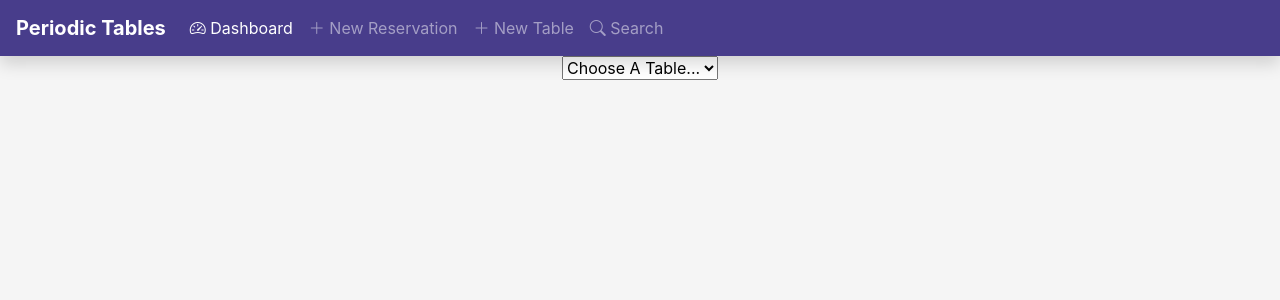
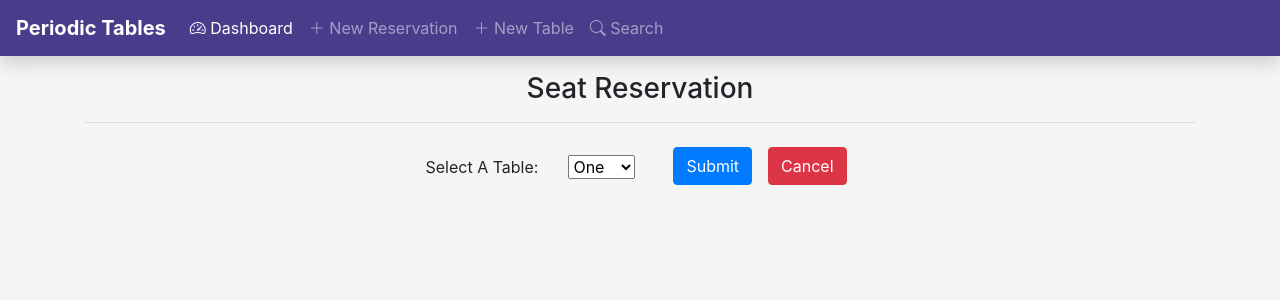
Before and after one commit to ambersweep/easy-seat, a React (Create React App) app in the folder front-end/: page /reservations/1/seat in a window 1280 px wide. Shown: the top 300 px of the page. Built offline with nearby package versions, Linux system fonts and the light colour scheme; no server answers; a web font is replaced by a local one.

Commit message:
Updated SeatTable page

```diff
--- a/front-end/src/Reservations/ReservationCard.js
+++ b/front-end/src/Reservations/ReservationCard.js
@@ -7,7 +7,6 @@ export default function ReservationCard({ reservations }) {
     people,
     reservation_id,
     reservation_time,
-    reservation_date,
     status,
     mobile_number,
   } = reservations;
--- a/front-end/src/Tables/SeatTable.js
+++ b/front-end/src/Tables/SeatTable.js
@@ -1,15 +1,39 @@
 import React from "react";
+//import { listTables } from "../utils/api";
+import { useHistory } from "react-router";
 
 export default function SeatTable() {
-    return (
-        <div className="text-center">
-        <select name="table_id">
-        <option selected>Choose A Table...</option>
-      <option value="1">1</option>
-      <option value="2">#2</option>
-      <option value="3">Bar #1</option>
-      <option value="4">Bar #2</option>
-        </select>
-        </div>
-    );
+  //const [tables, setTables] = useState([]);
+  const history = useHistory();
+  return (
+    <div className="container">
+      <h3 className="my-3 font-monospace text-center">Seat Reservation</h3>
+      <hr />
+      <div>
+        <form
+          class="row g-3 justify-content-center text-center"
+          onSubmit={() => console.log("submitted")}
+        >
+          <div class="col-auto mt-3">
+            <span>Select A Table:</span>
+          </div>
+          <div class="col-auto mt-3">
+            <select class="form-select" name="table_id">
+              <option value="1">One</option>
+              <option value="2">Two</option>
+              <option value="3">Three</option>
+            </select>
+          </div>
+          <div class="col-auto">
+            <button className="btn btn-primary m-2" type="submit">
+              Submit
+            </button>
+            <button className="btn btn-danger m-2" onClick={()=>history.push("/")}>
+              Cancel
+            </button>
+          </div>
+        </form>
+      </div>
+    </div>
+  );
 }
```
